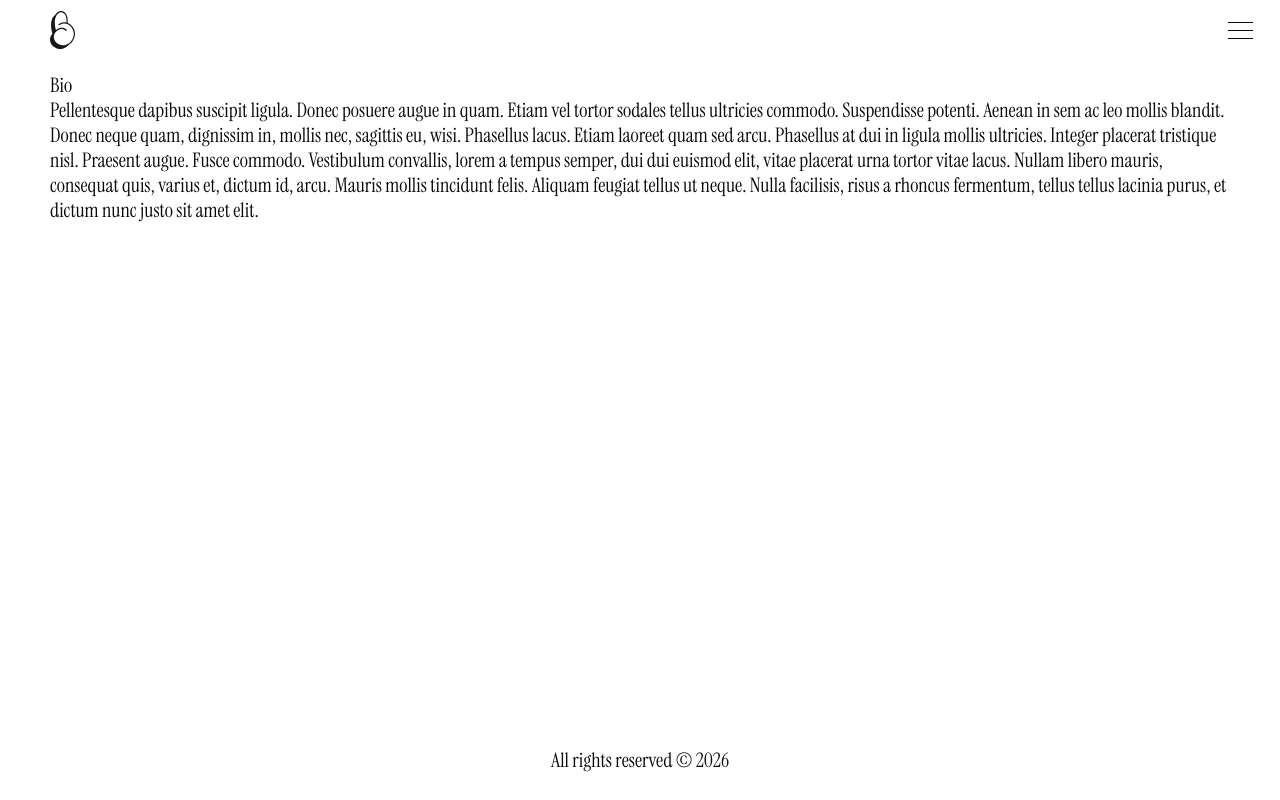
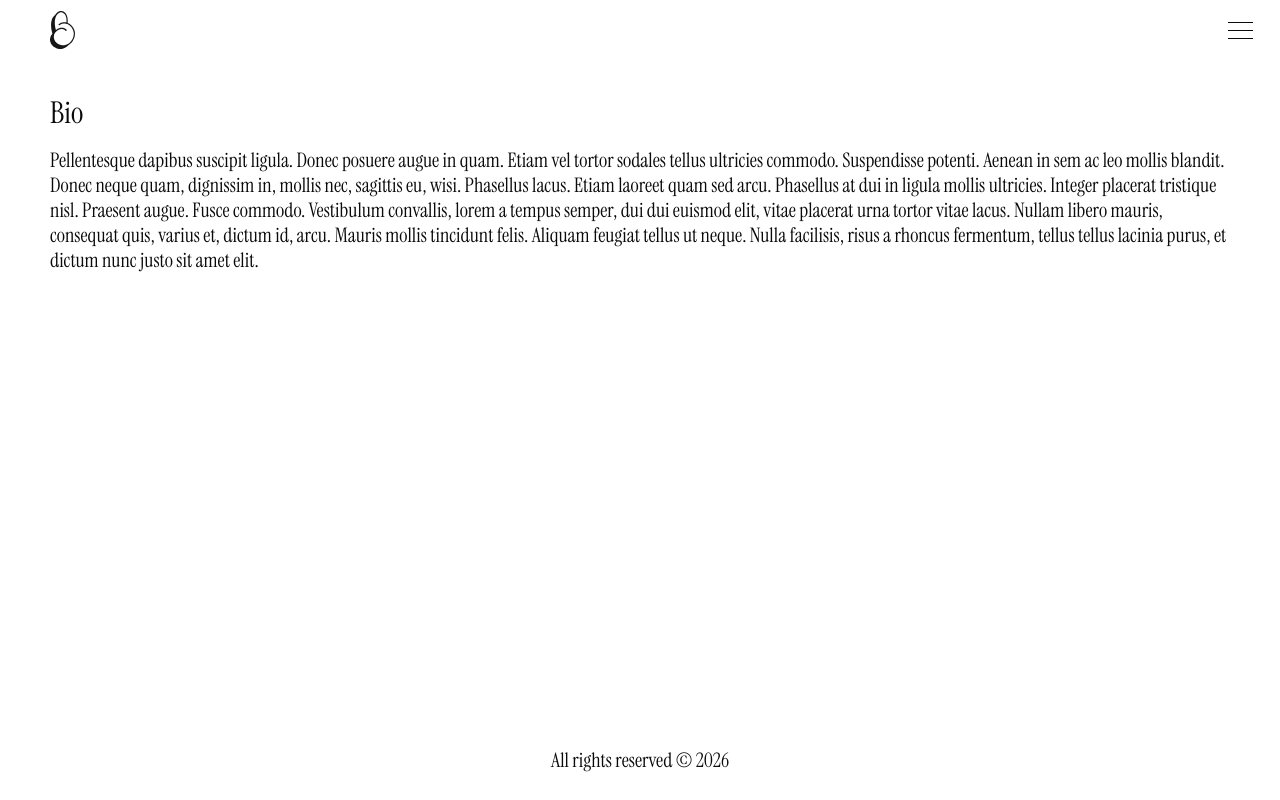
Before and after one commit to zerinoid/iseclaudio-front, a Next.js app: page /bio in a window 1280 px wide. Built offline with nearby package versions, Linux system fonts and the light colour scheme.

Commit message:
feat: bio adjustments

```diff
--- a/src/app/bio/page.tsx
+++ b/src/app/bio/page.tsx
@@ -1,7 +1,7 @@
 export default function Bio() {
   return (
-    <>
-      <h1>Bio</h1>
+    <section className="pt-10">
+      <h1 className="text-5xl mb-8">Bio</h1>
       <p>
         Pellentesque dapibus suscipit ligula. Donec posuere augue in quam. Etiam
         vel tortor sodales tellus ultricies commodo. Suspendisse potenti. Aenean
@@ -15,6 +15,6 @@ export default function Bio() {
         facilisis, risus a rhoncus fermentum, tellus tellus lacinia purus, et
         dictum nunc justo sit amet elit.
       </p>
-    </>
+    </section>
   )
 }
```
